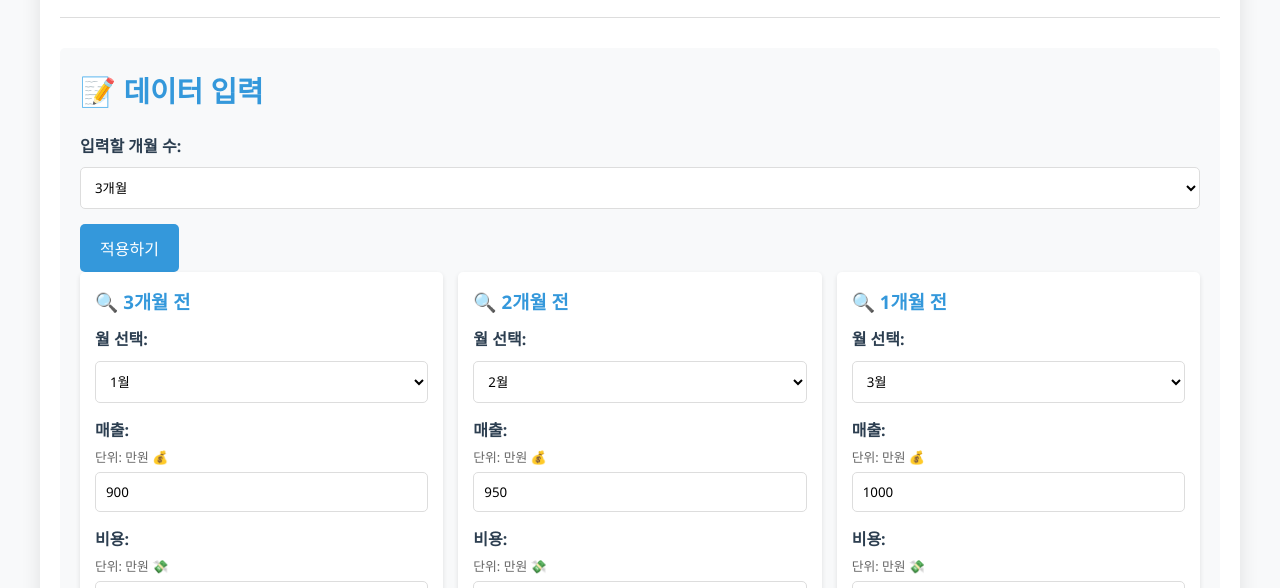
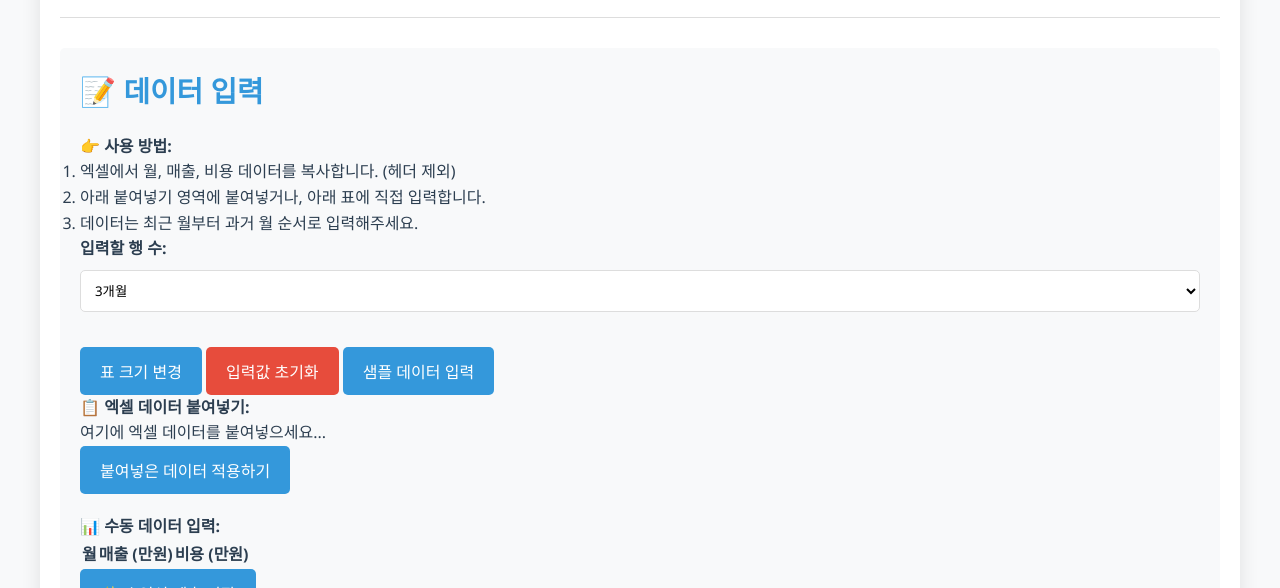
Before and after one commit to TurtleLEE-teacher/leverage, a plain HTML site: page index.html in a window 1280 px wide. Shown: the part 212-800 px from the top of the page. Drawn offline with nearby package versions, Linux system fonts and the light colour scheme.

Commit message:
index.html 업데이트

```diff
--- a/index.html
+++ b/index.html
@@ -1,3 +1,4 @@
+
 <!DOCTYPE html>
 <html lang="ko">
 <head>
@@ -18,10 +19,19 @@
         <div class="input-section">
             <h2>📝 데이터 입력</h2>
 
-            <!-- 입력 개월 설정 부분 -->
-            <div class="month-count-selector">
-                <label for="month-count">입력할 개월 수:</label>
-                <select id="month-count" class="month-count-select">
+            <div class="instructions">
+                <p><strong>👉 사용 방법:</strong></p>
+                <ol>
+                    <li>엑셀에서 <span class="warning-text">월, 매출, 비용</span> 데이터를 복사합니다. (헤더 제외)</li>
+                    <li>아래 붙여넣기 영역에 붙여넣거나, 아래 표에 직접 입력합니다.</li>
+                    <li>데이터는 <span class="warning-text">최근 월부터 과거 월 순서</span>로 입력해주세요.</li>
+                </ol>
+            </div>
+
+            <div class="input-controls">
+                <div class="form-group">
+                    <label for="row-count">입력할 행 수:</label>
+                    <select id="row-count" class="row-count-select">
                         <option value="3" selected>3개월</option>
                         <option value="4">4개월</option>
                         <option value="5">5개월</option>
@@ -33,16 +43,36 @@
                         <option value="11">11개월</option>
                         <option value="12">12개월</option>
                     </select>
-                <button id="apply-month-count" class="apply-btn">적용하기</button>
+                </div>
+                <button id="apply-row-count" class="apply-btn">표 크기 변경</button>
+                <button id="clear-table" class="apply-btn" style="background-color: #e74c3c;">입력값 초기화</button>
+                <button id="paste-example" class="excel-btn">샘플 데이터 입력</button>
             </div>
 
-            <!-- 동적으로 생성될 입력 필드 컨테이너 -->
-            <div id="dynamic-inputs" class="manual-entry">
-                <!-- 기본 3개월 입력 필드 (JavaScript로 동적 생성됨) -->
+            <p><strong>📋 엑셀 데이터 붙여넣기:</strong></p>
+            <div class="excel-paste-area" id="excel-paste-area" contenteditable="true" spellcheck="false">
+                여기에 엑셀 데이터를 붙여넣으세요...
+            </div>
+            <button id="process-paste" class="apply-btn">붙여넣은 데이터 적용하기</button>
+
+            <p style="margin-top: 20px;"><strong>📊 수동 데이터 입력:</strong></p>
+            <div class="table-responsive">
+                <table class="input-table" id="input-table">
+                    <thead>
+                        <tr>
+                            <th>월</th>
+                            <th>매출 (만원)</th>
+                            <th>비용 (만원)</th>
+                        </tr>
+                    </thead>
+                    <tbody id="input-table-body">
+                        <!-- JavaScript로 동적 생성 -->
+                    </tbody>
+                </table>
             </div>
 
             <div class="button-container">
-                <button id="calculate-btn" style="display: block; margin: 20px auto;">✨ 수익성 예측 시작</button>
+                <button id="calculate-btn">✨ 수익성 예측 시작</button>
             </div>
         </div>
 
@@ -104,7 +134,7 @@
             </div>
 
             <h3>📋 월별 예측 상세 데이터</h3>
-            <div style="overflow-x: auto;">
+            <div class="table-responsive">
                 <table class="results-table">
                     <thead>
                         <tr>
@@ -126,6 +156,7 @@
             <p>© 2025 이선생의 컨타도 1호: 수익성 모니터링 | 모든 권리 보유 🚀</p>
         </footer>
     </div>
-    <script src="3rd_java.js"></script>  <!-- JavaScript 연결 -->
+
+    <script src="3rd_java.js"></script>
 </body>
 </html>
```
Lines whose indentation alone changed are shown as unchanged.
